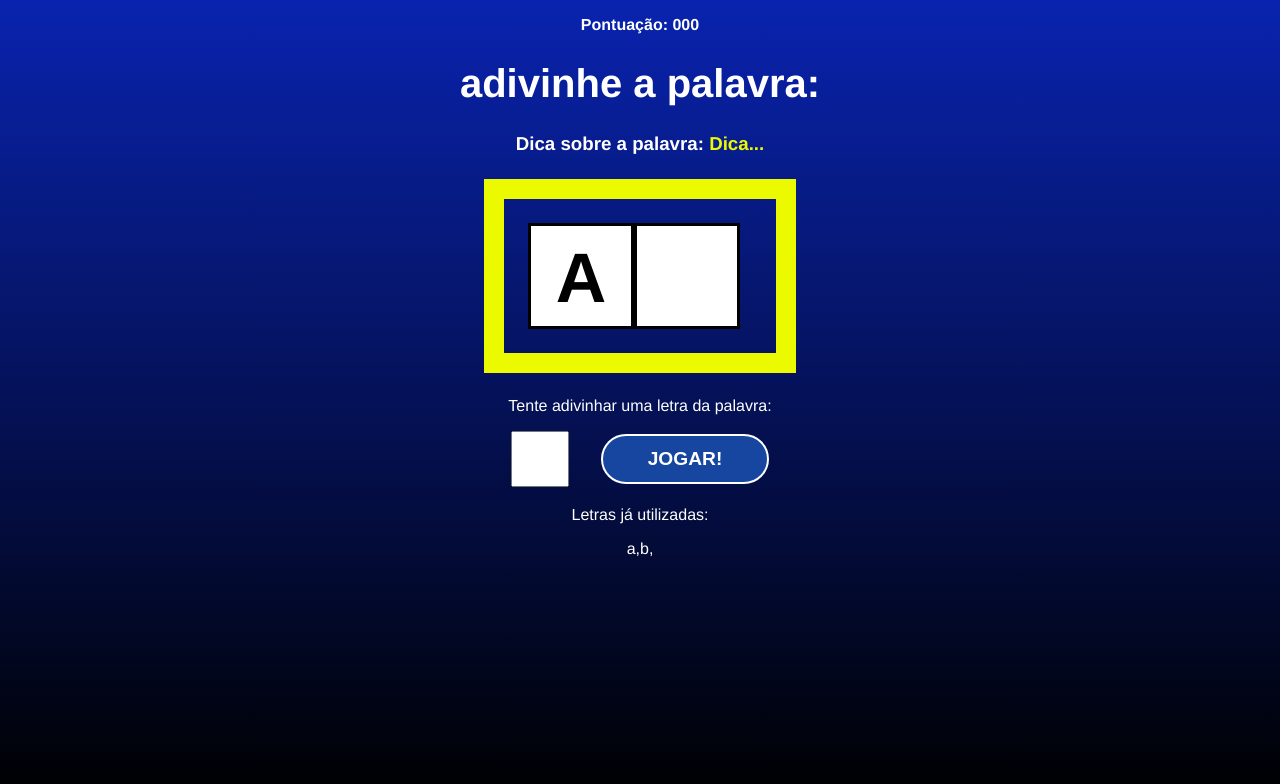
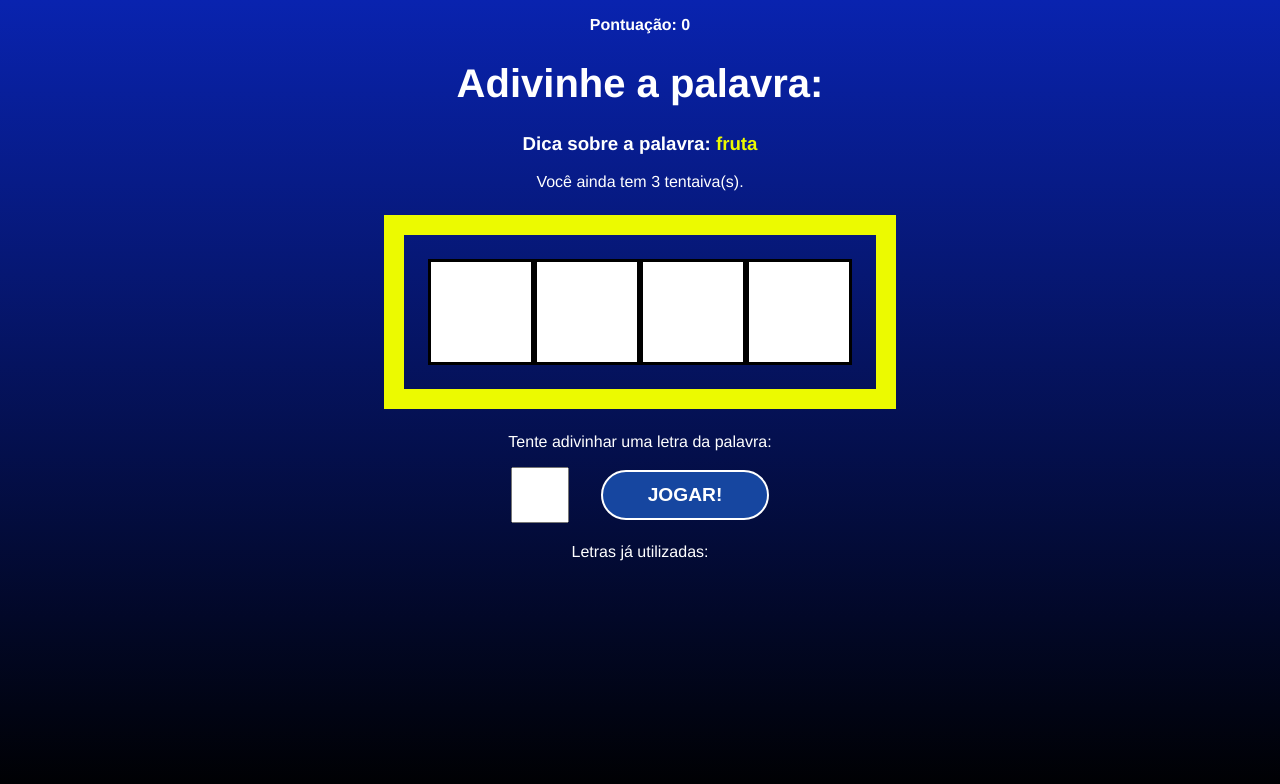
Before and after one commit to GeracNeto/secret-word, a React (Create React App) app: page / in a window 1280 px wide. Both pictures are taken after a click on the button "COMEÇAR JOGO". Shown: the top 784 px of the page. Built offline with nearby package versions, Linux system fonts and the light colour scheme.

Commit message:
Consumindo states do jogo
App.js:
Criado as constantes: guessed, wrongLetters, guesses e score
Passado como props essas constantes no componente Game.js
Game.js:
Passada as props

```diff
--- a/src/App.js
+++ b/src/App.js
@@ -21,12 +21,18 @@ const stages = [
 
 function App() {
 
+  // States
   const [gameStage, setGameStage] = useState(stages[0].name)
   const [words] = useState(wordsList)
 
   const [pickedWord, setPickedWord] = useState('')
   const [pickedCategory, setPickedCategory] = useState('')
   const [letters, setLetters] = useState([])
+
+  const [guessedLetters, setGuessedLetters] = useState([])
+  const [wrongLetters, setWrongLetters] = useState([])
+  const [guesses, setGuesses] = useState(3)
+  const [score, setScore] = useState(0)
 
   // Generates the category and word randomly
   const pickWordandCategory = () => {
@@ -48,16 +54,16 @@ function App() {
 
     // pick word and pick category
     const { word, category } = pickWordandCategory() // Destructuring
-    //console.log(category, word)
+    console.log(category, word)
 
     // Create an array of letters
     let wordLetters = word.split('') // Separa as letras da palavra em um array
     wordLetters = wordLetters.map(letter => letter.toLowerCase()) // Faz com que todas as letras fiquem minúsculas
-    //console.log(wordLetters)
+    console.log(wordLetters)
 
     setPickedCategory(category)
     setPickedWord(word)
-    setLetters(letters)
+    setLetters(wordLetters)
     setGameStage(stages[1].name)
   }
 
@@ -74,7 +80,7 @@ function App() {
   return (
     <div className="App">
       {gameStage === 'start' && <StartScreen startGame={startGame} />}
-      {gameStage === 'game' && <Game verifyLetter={verifyLetter} />}
+      {gameStage === 'game' && <Game verifyLetter={verifyLetter} pickedWord={pickedWord} pickedCategory={pickedCategory} letters={letters} guessedLetters={guessedLetters} wrongLetters={wrongLetters} guesses={guesses} score={score} />}
       {gameStage === 'end' && <GameOver retry={retry} />}
 
     </div>
--- a/src/components/Game.js
+++ b/src/components/Game.js
@@ -1,18 +1,22 @@
 import './Game.css'
 
-const Game = ({ verifyLetter }) => {
+const Game = ({ verifyLetter, pickedWord, pickedCategory, letters, guessedLetters, wrongLetters, guesses, score }) => {
     return (
         <div className='game'>
             <p className='points'>
-                <span>Pontuação: 000</span>
+                <span>Pontuação: {score}</span>
             </p>
-            <h1>adivinhe a palavra:</h1>
+            <h1>Adivinhe a palavra:</h1>
             <h3 className='tip'>
-                Dica sobre a palavra: <span>Dica...</span>
+                Dica sobre a palavra: <span>{pickedCategory}</span>
             </h3>
+            <p>Você ainda tem {guesses} tentaiva(s).</p>
             <div className="wordContainer">
-                <span className='letter'>A</span>
-                <span className="blankSquare"></span>
+                {letters.map((letter, i) => guessedLetters.includes(letter) ? (
+                    <span key={i} className='letter'>{letter}</span>
+                ) : (
+                    <span key={i} className="blankSquare"></span>
+                ))}
             </div>
             <div className="letterContainer">
                 <p>Tente adivinhar uma letra da palavra:</p>
@@ -23,8 +27,9 @@ const Game = ({ verifyLetter }) => {
             </div>
             <div className="wrongLettersConatiner">
                 <p>Letras já utilizadas:</p>
-                <span>a,</span>
-                <span>b,</span>
+                {wrongLetters.map((letter, i) => (
+                    <span key={i}>{letter}</span>
+                ))}
             </div>
         </div>
     )
```
